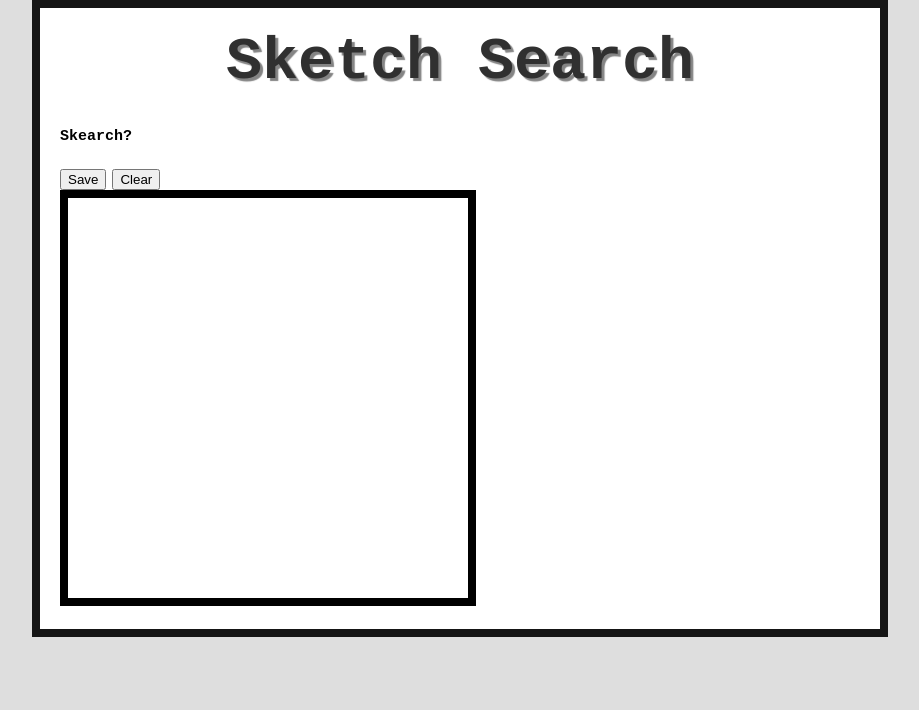
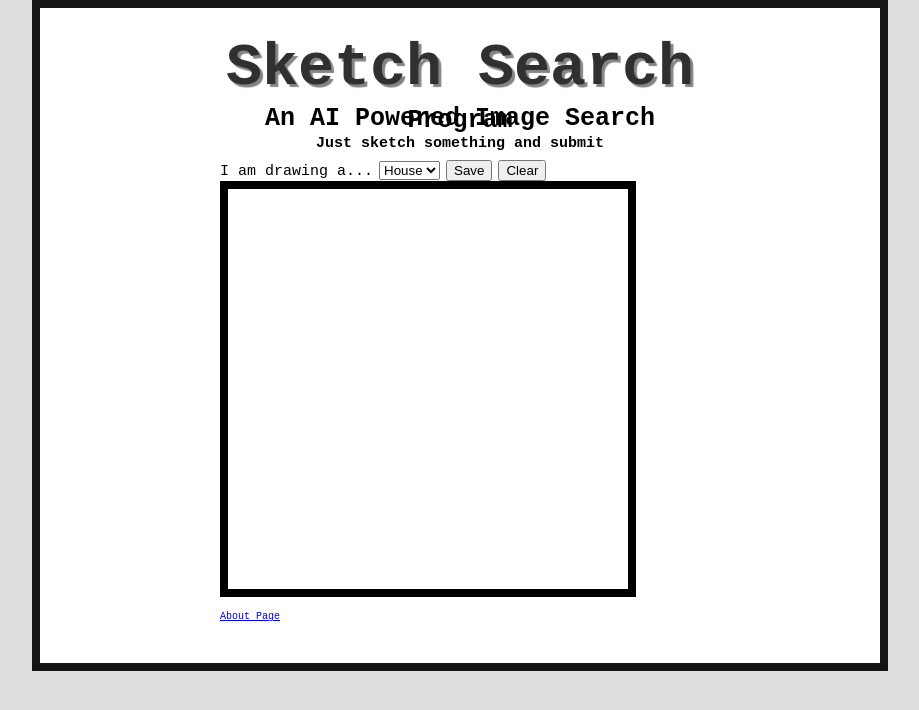
Before and after one commit to LLeon360/SketchSearch, a plain HTML site: page index.html in a window 1280 px wide. Shown: the whole page, without its empty margins (180-1099 px from the left). Drawn offline with Linux system fonts and the light colour scheme.

Commit message:
Add files via upload

```diff
--- a/index.html
+++ b/index.html
@@ -9,15 +9,39 @@
 </head>
 
 <body onload="init()">
-    <h1>Sketch Search</h1>
-    <h2>Skearch?</h2>
+    <div class="center">
+        <h1>Sketch Search</h1>
+        <h2>An AI Powered Image Search Program</h2>
+        <h3>Just sketch something and submit</h3>
+
+        <label for="label select">I am drawing a...</label>
+
+        <select name="label select" id="label select">
+            <option value="house">House</option>
+            <option value="car">Car</option>
+            <option value="tree">Tree</option>
+            <option value="apple">Apple</option>
+            <option value="fish">Fish</option>
+            <option value="clock">Clock</option>
+            <option value="moon">Moon</option>
+            <option value="cloud">Cloud</option>
+        </select>
+        <input type="button" value="Save" id="btn" size="30" onclick="save()">
+        <input type="button" value="Clear" id="clr" size="23" onclick="erase()">
+        <br>
+
+        <canvas id="canvas" width="400" height="400" style="border:8px solid;"></canvas>
+        <br>
+        <img id="canvas img" style="display:none;">
+
+        <br>
+
+        <a href="about.html" target="background">About Page</a>
+    </div>
     <br>
-    <input type="button" value="Save" id="btn" size="30" onclick="save()">
-    <input type="button" value="Clear" id="clr" size="23" onclick="erase()">
-    <br>
-    <canvas id="canvas" width="400" height="400" style="border:8px solid;"></canvas>
-    <br>
-    <img id="canvasimg" style="display:none;">
+    <div>
+
+    </div>
 
 </body>
 
--- a/scripts/main.js
+++ b/scripts/main.js
@@ -1,10 +1,16 @@
 const canvas = document.getElementById("canvas")
-const canvasImg = document.getElementById("canvasimg")
+const canvasImg = document.getElementById("canvas img")
+const labelSelect = document.getElementById("label select")
 
 async function postImage() {
+  // var value = labelSelect.name
+  // console.log(value)
+  var label = labelSelect.options[labelSelect.selectedIndex].value;
+  console.log(label);
   let data = {
-    Image: canvasImg.src
-  }
+    Image: canvasImg.src,
+    Label: label
+  };
 
   try {
     const response = await fetch('/app/API/save_image', { //send png to backend
@@ -66,15 +72,14 @@ function draw() {
 }
 
 function erase() {
-  var m = confirm("Would you like to clear the canvas?");
-  if (m) {
+  // var m = confirm("Would you like to clear the canvas?");
+  // if (m) {
       ctx.clearRect(0, 0, w, h);
-      document.getElementById("canvasimg").style.display = "none";
-  }
+     canvasImg.style.display = "none";
+  // }
 }
 
 function save() {
-  var canvasImg = document.getElementById("canvasimg")
   canvasImg.style.border = "8px solid";
   var dataURL = canvas.toDataURL()
   canvasImg.src = dataURL;
--- a/styles/style.css
+++ b/styles/style.css
@@ -3,17 +3,36 @@ html {
   font-family: 'Andale Mono', monospace;
 }
 
+.center {
+  margin: auto;
+  width: 60%;
+  padding: 10px;
+}
+
+label {
+  font-size: 15px;
+}
 
 h1 {
   font-size: 60px;
   text-align: center;
+  color: #303030;
+  text-shadow: 3px 3px 1px rgb(132, 132, 132);
+  line-height: 20px;
 }
 
-p, li {
-  font-size: 16px;
-  line-height: 2;
-  letter-spacing: 1px;
+h2 {
+  font-size: 25px;
+  text-align: center;
+  line-height: 2px;
 }
+
+h3 {
+  font-size: 15px;
+  text-align: center;
+  line-height: 2px;
+}
+
 
 
 html {
@@ -28,13 +47,6 @@ body {
   border: 8px solid rgb(21, 21, 21);
 }
 
-h1 {
-  margin: 0;
-  padding: 20px 0;
-  color: #303030;
-  text-shadow: 3px 3px 1px rgb(132, 132, 132);
-}
-
 img {
   display: block;
   margin: 0 auto;
```
Also changed, not shown: about.html (added, +26 -0 lines), 1 other file.
